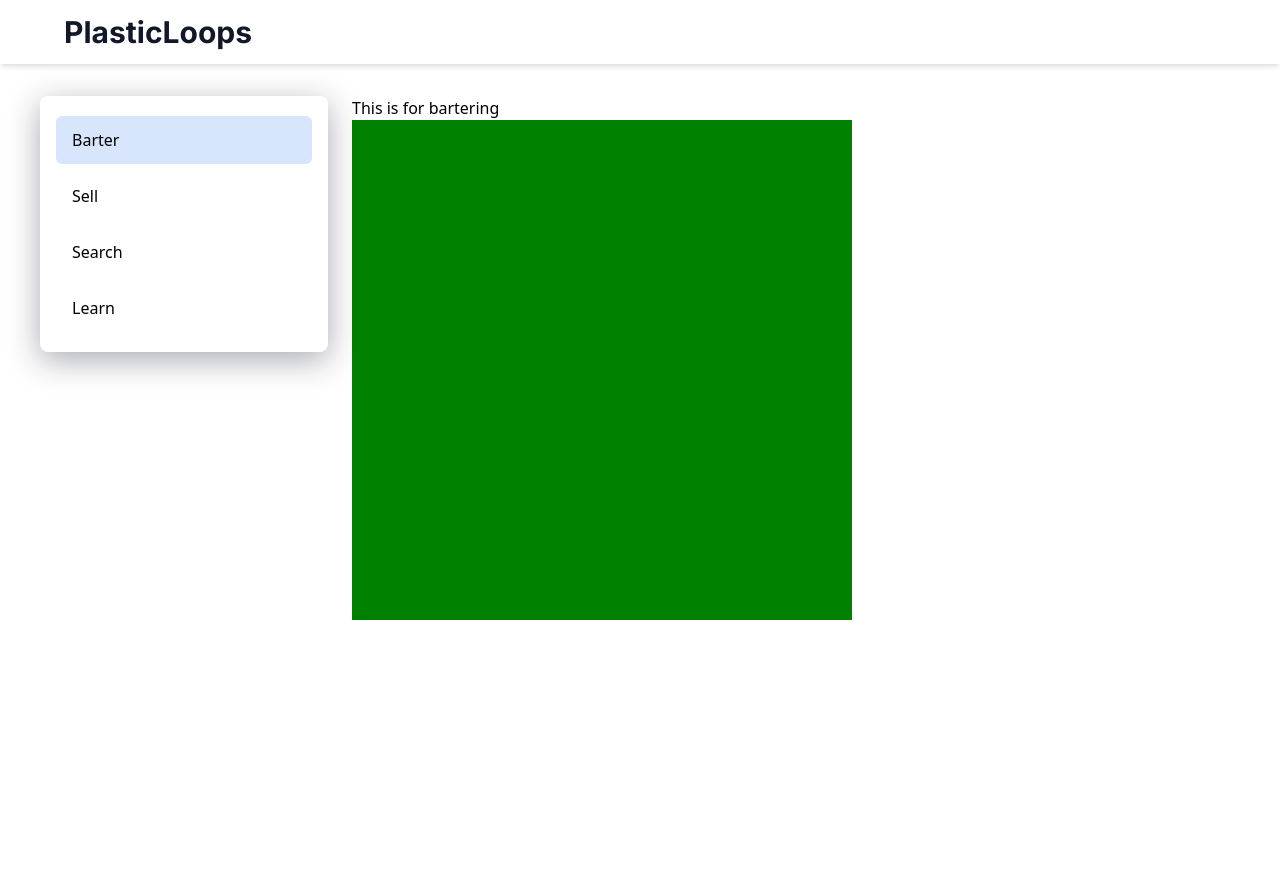
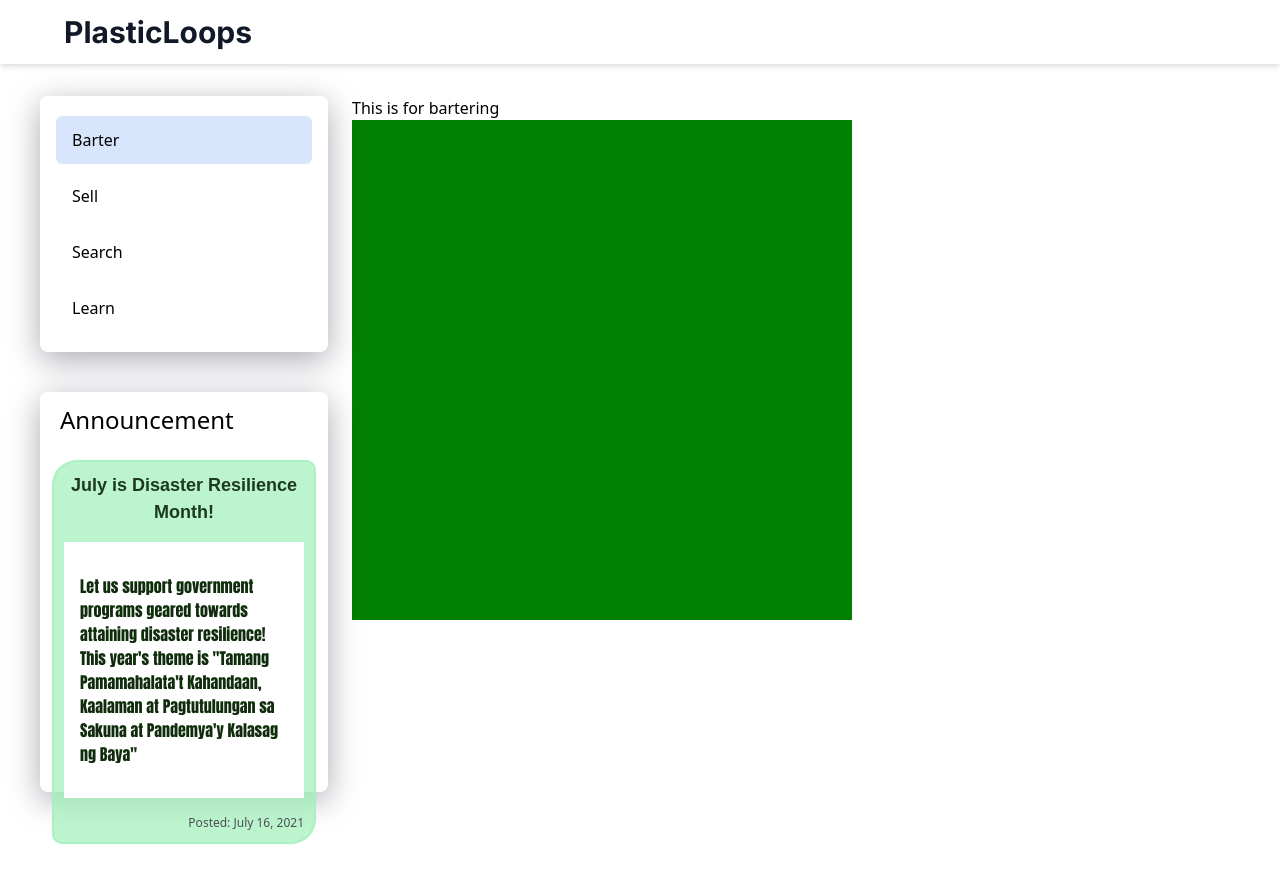
Before and after one commit to EnVolunTech/plasticloopsfrontend, a Next.js app: page /barter/1 in a window 1280 px wide. Shown: the top 882 px of the page. Built offline with nearby package versions, Linux system fonts and the light colour scheme.

Commit message:
added an announcement

```diff
--- /dev/null
+++ b/components/Announcement/Announcement.module.css
@@ -0,0 +1,50 @@
+.root {
+    background: rgba(255, 255, 255, 0.1);
+    box-shadow: 0 8px 32px 0 rgba(22, 24, 50, 0.37);
+    backdrop-filter: blur(10.5px);
+    -webkit-backdrop-filter: blur(10.5px);
+    @apply flex flex-col flex-1 p-3 mt-10 rounded-lg h-[50vh];
+  }
+
+  .title {
+    @apply ml-2 text-2xl;
+  }
+
+  .event {
+    background: rgba(161, 240, 185, 0.712);
+    border: 2px solid rgba(161, 240, 185, 0.712);
+    padding: 10px;
+    border-radius: 25px 10px;
+  }
+
+
+  .postedDate{
+    font-size: 12px;
+    color: rgb(78, 78, 85);
+    text-align: right;
+    padding-left: 2rem;
+    padding-top: 1rem;
+
+
+  }
+
+  .h1text {
+    font-size: 18px;
+    font-weight: bold;
+    color: rgb(29, 58, 32);
+    font-family: Arial, Helvetica, sans-serif;
+    text-align: center;
+    padding-bottom: 1rem;
+  }
+
+  .atext {
+    font-size: 16px;
+    color: rgb(15, 44, 11);
+    font-family: Impact, Haettenschweiler, 'Arial Narrow Bold', sans-serif;
+    border-top-style: solid;
+    background-color: rgb(255, 255, 255);
+    padding-left: 1rem;
+    padding-right: 1rem;
+    padding-top: 2rem;
+    padding-bottom: 2rem;
+  }
--- /dev/null
+++ b/components/Announcement/Announcement.tsx
@@ -0,0 +1,77 @@
+import s from "./Announcement.module.css";
+
+interface AnnouncementProps {
+  month: string;
+  date: string;
+  event: string;
+}
+
+const announceSample: Array<AnnouncementProps> = [
+  {
+    month: "July",
+    date: "24",
+    event: "July is Disaster Resilience Month! Let us support government programs geared towards attaining disaster resilience! This year's theme is \"Tamang Pamamahalata't Kahandaan, Kaalaman at Pagtutulungan sa Sakuna at Pandemya'y Kalasag ng Baya\" ",
+  },
+  {
+    month: "July",
+    date: "26",
+    event: "Tree planting",
+  },
+  {
+    month: "July",
+    date: "27",
+    event: "Climate Change Forum",
+  },
+  {
+    month: "Aug",
+    date: "02",
+    event: "River Clean-up",
+  },
+  {
+    month: "Aug",
+    date: "03",
+    event: "Stream Visual Assessment Protocol Training",
+  },
+  {
+    month: "Aug",
+    date: "03",
+    event: "WACS Training",
+  },
+  {
+    month: "Aug",
+    date: "21",
+    event: "Plastic Waste Incineration Seminar",
+  },
+  {
+    month: "Aug",
+    date: "23",
+    event: "Mangrove Planting",
+  },
+  {
+    month: "Sept",
+    date: "02",
+    event: "Biodiversity and Wildlife Webinar",
+  },
+];
+
+const Announcement = () => {
+  return (
+    <div className={s.root}>
+      <h4 className={s.title}>Announcement</h4>
+      <br></br>
+      <div className={s.event}>
+        <div className={s.photo}>
+
+        </div>
+        <div className="post-content">
+          <h1 className={s.h1text}> July is Disaster Resilience Month! </h1>
+          <h3 className={s.atext} >Let us support government programs geared towards attaining disaster resilience! This year's theme is "Tamang Pamamahalata't Kahandaan, Kaalaman at Pagtutulungan sa Sakuna at Pandemya'y Kalasag ng Baya" </h3>
+          <div className={s.postedDate}><span >Posted:</span> July 16, 2021</div>
+        </div>
+
+      </div>
+    </div>
+  );
+};
+
+export default Announcement;
--- /dev/null
+++ b/components/Announcement/index.ts
@@ -0,0 +1 @@
+export { default } from "./Announcement";
--- a/components/Leftbar/Leftbar.tsx
+++ b/components/Leftbar/Leftbar.tsx
@@ -1,5 +1,7 @@
 import cn from "classnames";
+import Announcement from "@components/Announcement";
 import s from "./Leftbar.module.css";
+
 
 interface Props {}
 
@@ -16,7 +18,9 @@ const Leftbar = (props: Props) => {
           <button className={s.button}>Learn</button>
         </div>
       </div>
-      <div></div>
+      <div className="mt-5">
+        <Announcement />
+      </div>
     </div>
 
   );
```
